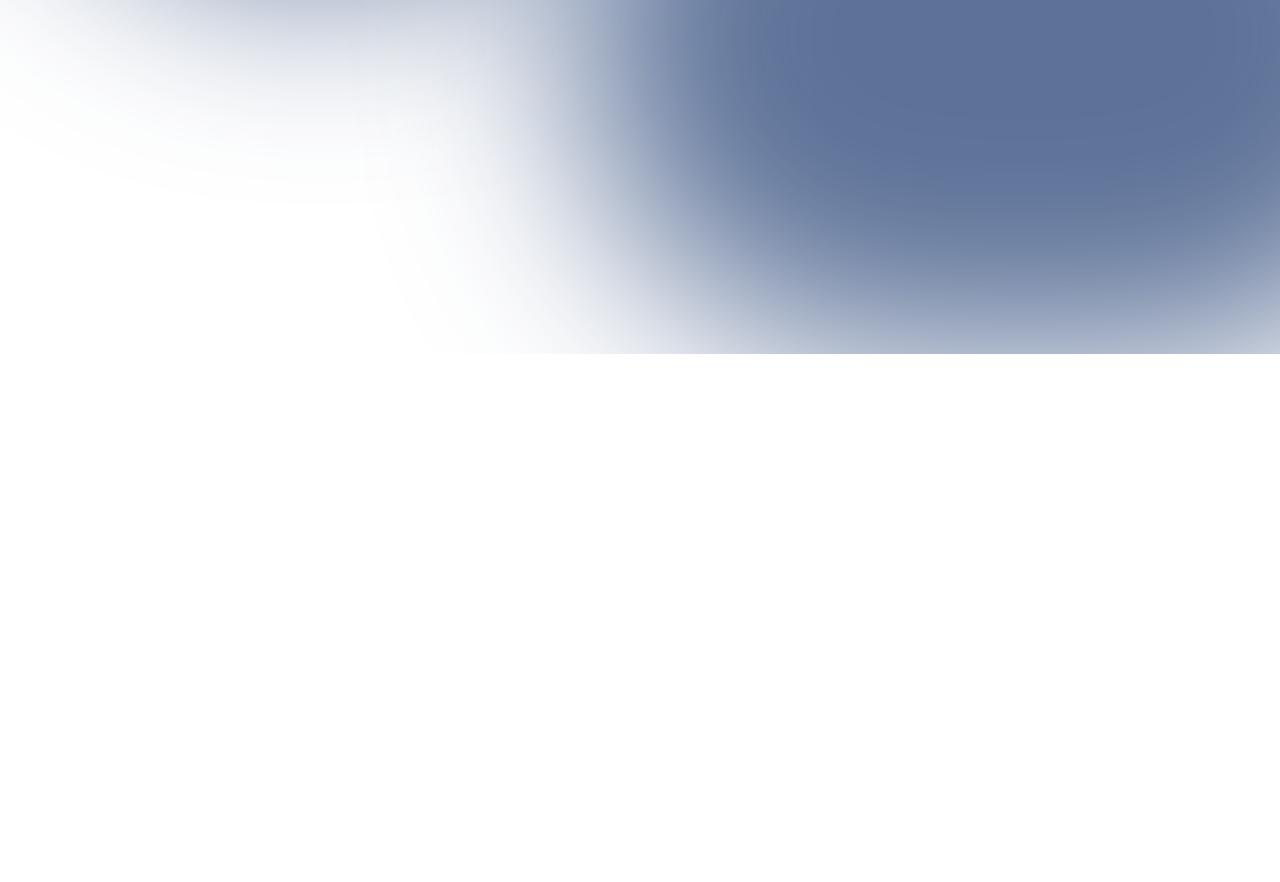
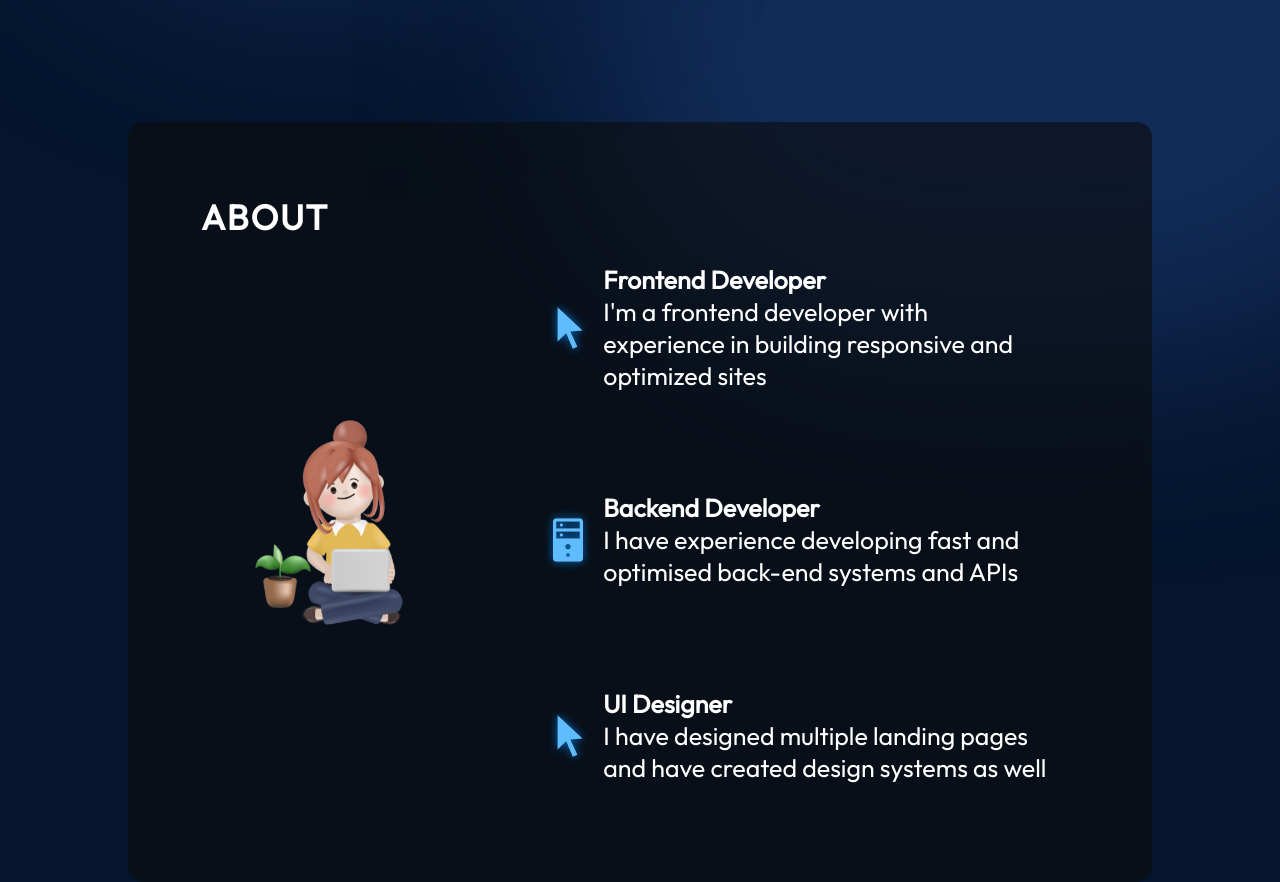
Before and after one commit to sobia-r/portfolio-website, a React (Vite) app: page / in a window 1280 px wide. Shown: the part 680-1562 px from the top of the page. Before the commit the page ends 1034 px from the top, so only its background shows below. Built offline with nearby package versions, Linux system fonts and the light colour scheme.

Commit message:
Added About Section

```diff
--- a/src/App.jsx
+++ b/src/App.jsx
@@ -1,4 +1,5 @@
 import styles from'./App.module.css'
+import About from './components/About/About';
 import { Hero } from './components/Hero/Hero';
 import Navbar from './components/Navbar/Navbar';
 
@@ -7,6 +8,7 @@
   return <div className={styles.App}>
     <Navbar/>
     <Hero/>
+    <About/>
     </div>;
 }
 
--- /dev/null
+++ b/src/components/About/About.jsx
@@ -0,0 +1,53 @@
+import React from 'react'
+
+import styles from "./About.module.css";
+import { getImageUrl } from "../../utils";
+
+const About = () => {
+  return (
+    <section className={styles.container} id="about">
+      <h2 className={styles.title}>About</h2>
+      <div className={styles.content}>
+        <img
+          src={getImageUrl("about/aboutImage.png")}
+          alt="Me sitting with a laptop"
+          className={styles.aboutImage}
+        />
+        <ul className={styles.aboutItems}>
+          <li className={styles.aboutItem}>
+            <img src={getImageUrl("about/cursorIcon.png")} alt="Cursor icon" />
+            <div className={styles.aboutItemText}>
+              <h3>Frontend Developer</h3>
+              <p>
+                I'm a frontend developer with experience in building responsive
+                and optimized sites
+              </p>
+            </div>
+          </li>
+          <li className={styles.aboutItem}>
+            <img src={getImageUrl("about/serverIcon.png")} alt="Server icon" />
+            <div className={styles.aboutItemText}>
+              <h3>Backend Developer</h3>
+              <p>
+                I have experience developing fast and optimised back-end systems
+                and APIs
+              </p>
+            </div>
+          </li>
+          <li className={styles.aboutItem}>
+            <img src={getImageUrl("about/cursorIcon.png")} alt="UI icon" />
+            <div className={styles.aboutItemText}>
+              <h3>UI Designer</h3>
+              <p>
+                I have designed multiple landing pages and have created design
+                systems as well
+              </p>
+            </div>
+          </li>
+        </ul>
+      </div>
+    </section>
+  )
+}
+
+export default About
--- /dev/null
+++ b/src/components/About/About.module.css
@@ -0,0 +1,92 @@
+@import "../../vars.css";
+
+.container {
+  position: relative;
+  background-color: rgba(12, 12, 12, 0.6);
+  border-radius: 15px;
+  padding: 73px;
+  margin-top: 129px;
+  z-index: 1;
+  margin-left: 10%;
+  margin-right: 10%;
+}
+
+.title {
+  color: var(--color-text);
+  font-size: 35px;
+  font-weight: 700;
+  letter-spacing: 1.75px;
+  text-transform: uppercase;
+}
+
+.content {
+  display: flex;
+  flex-direction: row;
+  align-items: center;
+}
+
+.aboutImage {
+  width: 35%;
+}
+
+.aboutItems {
+  color: var(--color-text);
+  display: flex;
+  flex-direction: column;
+  gap: 50px;
+}
+
+.aboutItem {
+  display: flex;
+  flex-direction: row;
+  align-items: center;
+  border-radius: 20px;
+  list-style: none;
+  padding: 25px;
+  background-image: linear-gradient(
+    90deg,
+    rgba(165, 215, 232, 0.42) 0%,
+    rgba(255, 255, 255, 0) 100%
+  );
+  background-size: 0 100%;
+  background-repeat: no-repeat;
+  transition: 0.4s;
+}
+
+.aboutItem:hover {
+  background-size: 100% 100%;
+}
+
+.aboutItem h3 {
+  font-size: 25px;
+  font-weight: 600;
+}
+
+.aboutItem p {
+  font-size: 25px;
+}
+
+@media screen and (max-width: 830px) {
+  .container {
+    background-color: transparent;
+    padding-left: 0;
+    padding-right: 0;
+  }
+
+  .content {
+    flex-direction: column;
+  }
+
+  .aboutImage {
+    display: none;
+  }
+
+  .aboutItems {
+    margin-top: 29px;
+  }
+
+  .aboutItem {
+    padding-left: 0;
+    padding-right: 0;
+  }
+}
--- a/src/components/Hero/Hero.module.css
+++ b/src/components/Hero/Hero.module.css
@@ -53,9 +53,8 @@
 .heroImg {
   width: 50%;
   z-index: 1;
-
   animation-name: floating;
-  animation-duration: 3s;
+  animation-duration: 10s;
   animation-iteration-count: infinite;
   animation-timing-function: ease-in-out;
 }
```
